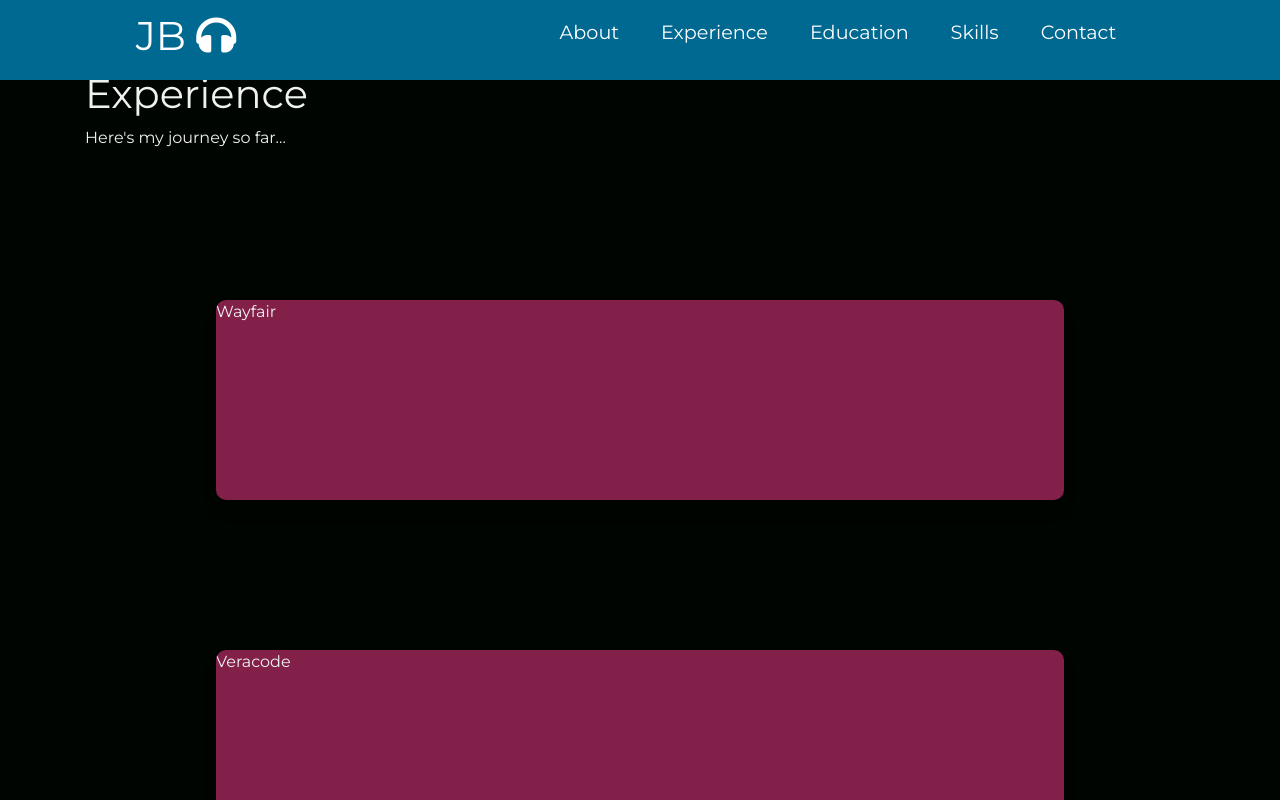
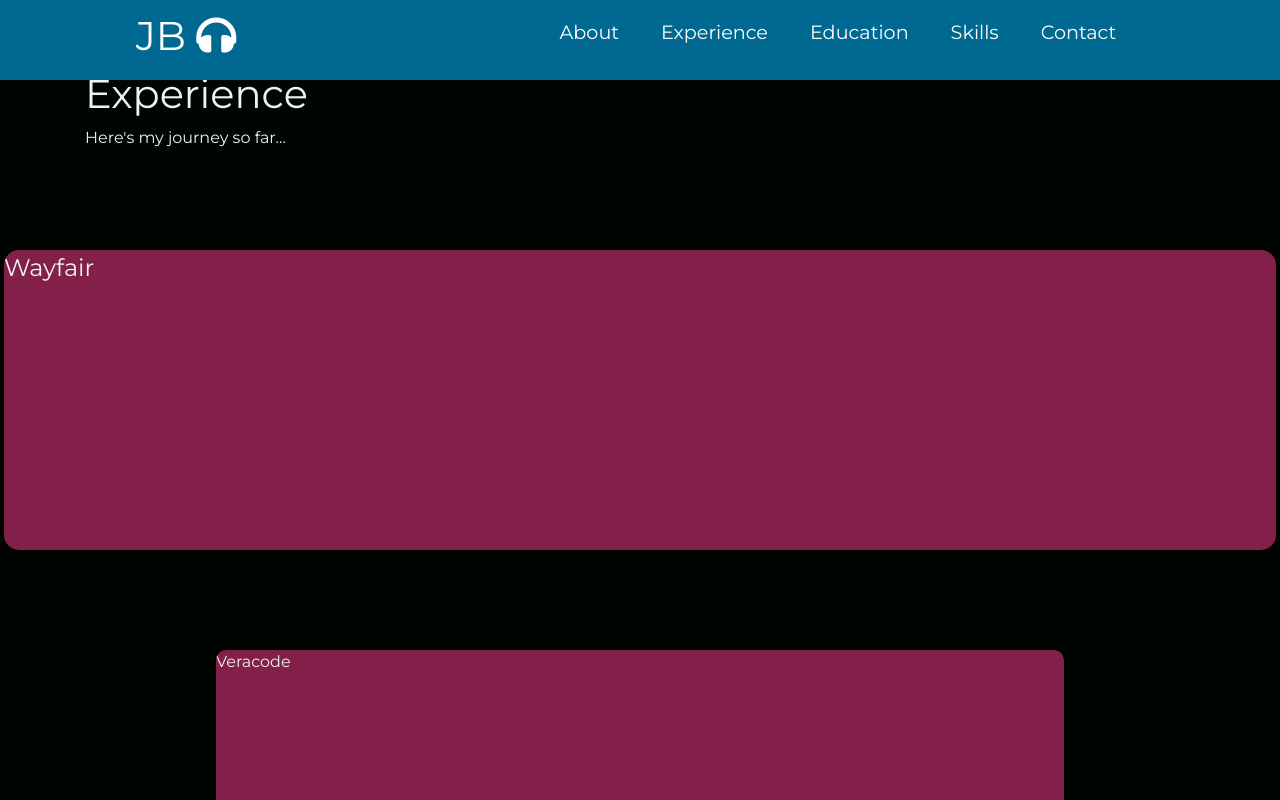
Before and after one commit to jbisa/jaybisa-website, a React (Create React App) app: page / in a window 1280 px wide. In both pictures the pointer is over the element "Wayfair". Shown: the part 2410-3210 px from the top of the page. Built offline with nearby package versions, Linux system fonts and the light colour scheme.

Commit message:
Add zoom in animation.

```diff
--- a/src/components/Boxes.css
+++ b/src/components/Boxes.css
@@ -9,6 +9,11 @@
     border-radius: 10px 10px 10px 10px;
 }
 
+.boxes:hover {
+    transform: scale(1.5) !important; /* (150% zoom - Note: if the zoom is too large, it will go outside of the viewport) */
+    transition: transform .2s !important; /* Animation */
+}
+
 .grids {
     max-width: 80%;
     margin: auto;
--- a/src/components/Contact.js
+++ b/src/components/Contact.js
@@ -10,6 +10,7 @@
     return(
         <section id="#contact" className="container py-5 section">
             <h1 data-aos="fade-up">Contact</h1>
+            <p data-aos="fade-up">Although I'm not seeking new opportunities at the moment, my inbox is always open. Feel free to reach out and I will get back to you as soon as possible!</p>
             <p data-aos="fade-up"><a className="btn btn-primary btn-lg jumbotron-button" href="mailto:jay.bisa@gmail.com" role="button">Get In Touch</a></p>
         </section>
     )
```
Also changed, not shown: 1 other file (tests, documents, lock files or other folders).
